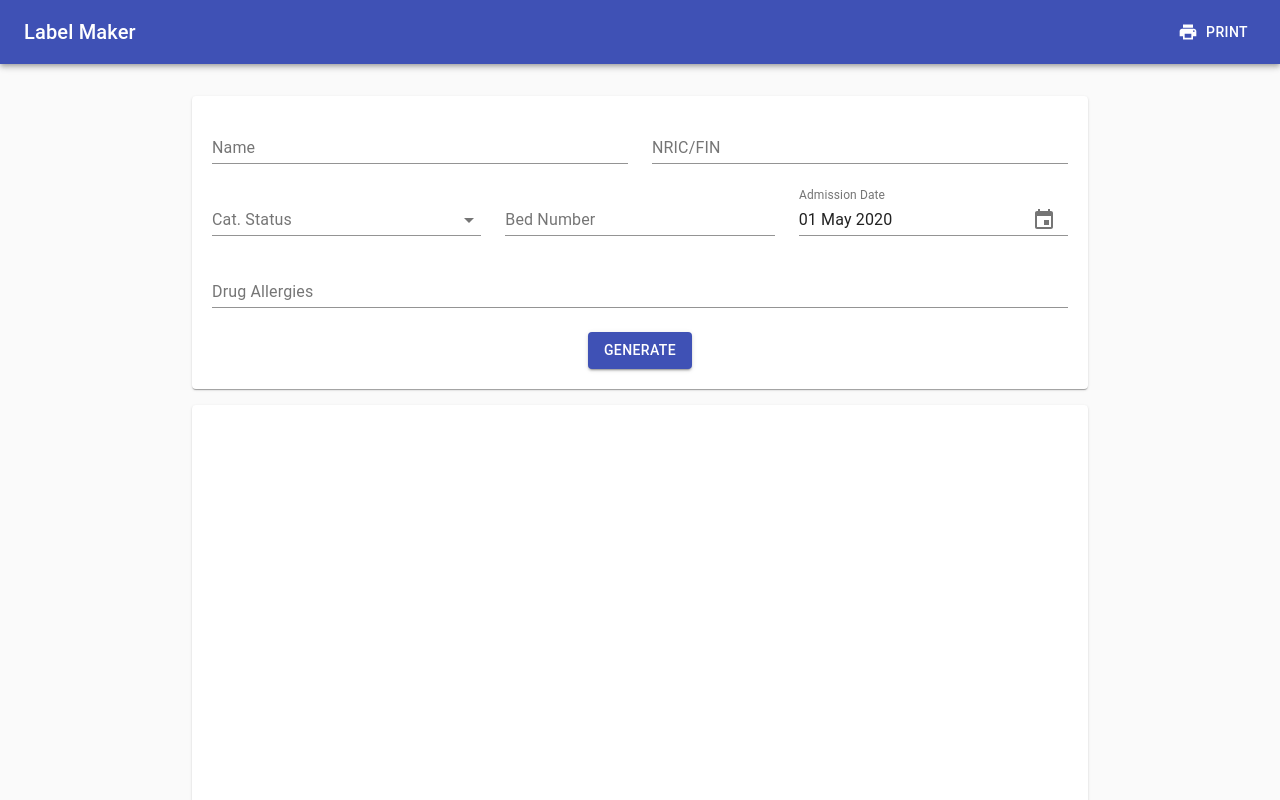
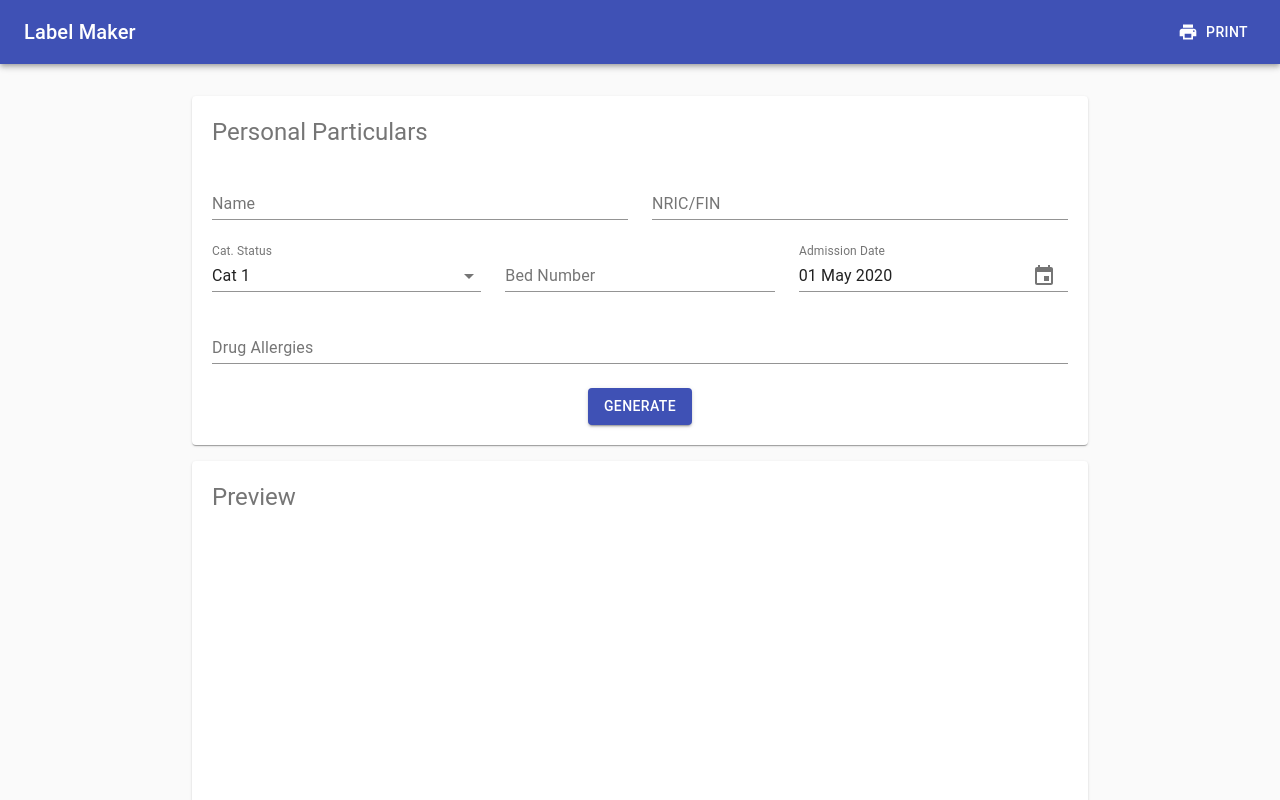
Before and after one commit to jehontan/label-maker-camp, a React (Create React App) app: page / in a window 1280 px wide. Shown: the top 800 px of the page. Built offline with nearby package versions, Linux system fonts and the light colour scheme.

Commit message:
Refactor to have global state.

```diff
--- a/src/App.js
+++ b/src/App.js
@@ -35,18 +35,32 @@ const styles = theme => ({ root: {
 class App extends React.Component {
   constructor(props) {
     super(props);
-    this.state = {};
+    this.handleFormChange = this.handleFormChange.bind(this);
     this.handleGenerate = this.handleGenerate.bind(this);
     this.handlePrint = this.handlePrint.bind(this);
     this.canvasRef = React.createRef();
+
+    this.state = {
+      generate: false,
+      name: '',
+      nric: '',
+      bed_no: '',
+      cat_status: '',
+      admission_date: Date.now(),
+      allergies: ''
+    };
   }
 
-  handleGenerate(person) {
+  handleFormChange(change) {
+    change.generate=false;
+    this.setState(change);
+  }
+
+  handleGenerate() {
     const canvas = this.canvasRef.current;
     const ctx = canvas.getContext("2d");
     ctx.clearRect(0, 0, canvas.width, canvas.height);
-
-    this.setState({person: person});
+    this.setState({generate: true});
     this.render();
   }
 
@@ -77,12 +91,35 @@ class App extends React.Component {
       </AppBar>
       <Container className={classes.container} maxWidth="md">
         <Paper className={classes.paper}>
-          <Form classes={this.props} onGenerate={this.handleGenerate} />
+          <Grid container spacing={3}>
+            <Grid item xs={12}>
+              <Typography variant="h5" align="left">
+                Personal Particulars
+              </Typography>
+            </Grid>
+            <Grid item xs={12}>
+              <Form classes={this.props} onChange={this.handleFormChange} {...this.state} />
+            </Grid>
+            <Grid item xs={12}>
+              <Button
+                variant="contained"
+                color="primary"
+                onClick={this.handleGenerate}
+              >
+                Generate
+              </Button>
+            </Grid>
+          </Grid>
         </Paper>
         <Paper className={classes.paper}>
           <Grid container spacing={3}>
-          <Grid item xs={12}>
-              <Label canvasRef={this.canvasRef} labelWidth={252} labelHeight={32} dpmm={12} person={this.state.person}/>
+            <Grid item xs={12}>
+              <Typography variant="h5" align="left">
+                Preview
+              </Typography>
+            </Grid>
+            <Grid item xs={12}>
+              <Label canvasRef={this.canvasRef} labelWidth={252} labelHeight={32} dpmm={12} {...this.state}/>
             </Grid>
           </Grid>
         </Paper>
--- a/src/Form.js
+++ b/src/Form.js
@@ -1,7 +1,7 @@
 import React from 'react';
 import Grid from '@material-ui/core/Grid';
 import TextField from '@material-ui/core/TextField';
-import Button from '@material-ui/core/Button';
+import MenuItem from '@material-ui/core/MenuItem';
 import DateFnsUtils from '@date-io/date-fns';
 import {
   MuiPickersUtilsProvider,
@@ -11,13 +11,6 @@ import {
 class Form extends React.Component {
   constructor(props) {
     super(props);
-    this.state = {name: '',
-                  nric: '',
-                  bed_no: '',
-                  cat_status: '',
-                  admission_date: new Date(),
-                  allergies: ''
-                };
 
     this.handleNameChange = this.handleNameChange.bind(this);
     this.handleNricChange = this.handleNricChange.bind(this);
@@ -30,27 +23,27 @@ class Form extends React.Component {
   // Change Handlers
 
   handleNameChange(event) {
-    this.setState({name: event.target.value});
+    this.props.onChange({name: event.target.value});
   }
 
   handleNricChange(event) {
-    this.setState({nric: event.target.value});
+    this.props.onChange({nric: event.target.value});
   }
 
   handleBedNoChange(event) {
-    this.setState({bed_no: event.target.value});
+    this.props.onChange({bed_no: event.target.value});
   }
 
   handleCatStatusChange(event) {
-    this.setState({cat_status: event.target.value});
+    this.props.onChange({cat_status: event.target.value});
   }
 
   handleDateChange(date) {
-    this.setState({admission_date: date});
+    this.props.onChange({admission_date: date});
   }
 
   handleAllergiesChange(event) {
-    this.setState({allergies: event.target.value});
+    this.props.onChange({allergies: event.target.value});
   }
 
   render() {
@@ -77,6 +70,7 @@ class Form extends React.Component {
             <Grid item xs={12} md={4}>
               <TextField
                 select
+                defaultValue="1"
                 id="input-cat-status"
                 label="Cat. Status"
                 variant="standard"
@@ -84,11 +78,11 @@ class Form extends React.Component {
                 fullWidth
                 onChange={this.handleCatStatusChange}
               >
-                <option key="1" value="1">Cat 1</option>
-                <option key="2A" value="2A">Cat 2A</option>
-                <option key="2A+" value="2A+">Cat 2A+</option>
-                <option key="2B" value="2B">Cat 2B</option>
-                <option key="3" value="3">Cat 3</option>
+                <MenuItem key="1" value="1">Cat 1</MenuItem>
+                <MenuItem key="2A" value="2A">Cat 2A</MenuItem>
+                <MenuItem key="2A+" value="2A+">Cat 2A+</MenuItem>
+                <MenuItem key="2B" value="2B">Cat 2B</MenuItem>
+                <MenuItem key="3" value="3">Cat 3</MenuItem>
               </TextField>
             </Grid>
             <Grid item xs={12} md={4}>
@@ -109,7 +103,7 @@ class Form extends React.Component {
                   format="dd MMM yyyy"
                   id="date-picker-inline"
                   label="Admission Date"
-                  value={this.state.admission_date}
+                  value={this.props.admission_date}
                   onChange={this.handleDateChange}
                   KeyboardButtonProps={{
                     'aria-label': 'change date',
@@ -126,15 +120,6 @@ class Form extends React.Component {
                 onChange={this.handleAllergiesChange}
               />
             </Grid>
-            <Grid item xs={12}>
-              <Button
-                variant="contained"
-                color="primary"
-                onClick={(event)=>{this.props.onGenerate(this.state)}}
-              >
-                Generate
-              </Button>
-            </Grid>
           </Grid>
 
     );
--- a/src/Label.js
+++ b/src/Label.js
@@ -8,10 +8,10 @@ class Label extends React.Component {
 
   render() {
 
-    if (this.props.person) {
+    if (this.props.generate) {
       const canvas = this.props.canvasRef.current;
       const ctx = canvas.getContext("2d");
-      const p = this.props.person;
+      const p = this.props;
 
       // Cat Status
       ctx.save();
--- a/src/index.js
+++ b/src/index.js
@@ -5,9 +5,9 @@ import App from './App';
 import * as serviceWorker from './serviceWorker';
 
 ReactDOM.render(
-  <React.StrictMode>
-    <App />
-  </React.StrictMode>,
+  //<React.StrictMode>
+    <App />,
+  //</React.StrictMode>,
   document.getElementById('root')
 );
 
```
